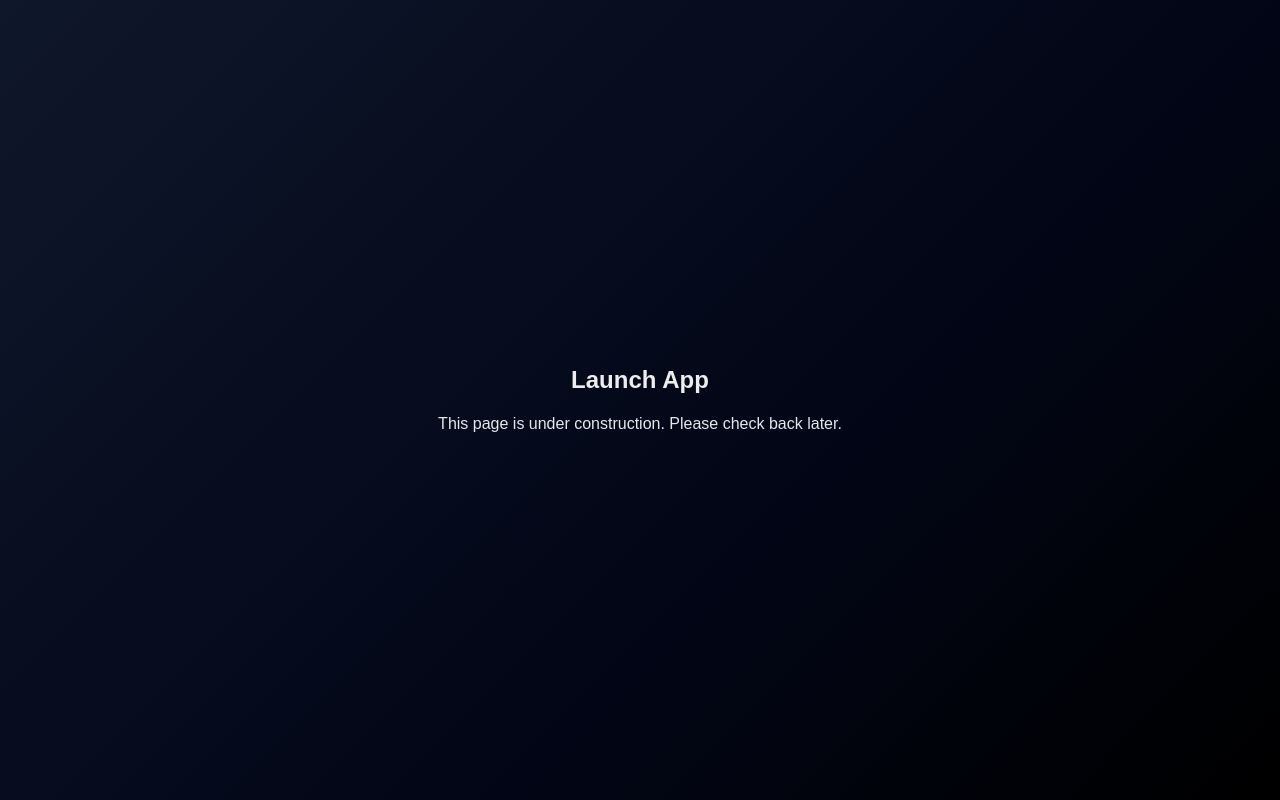
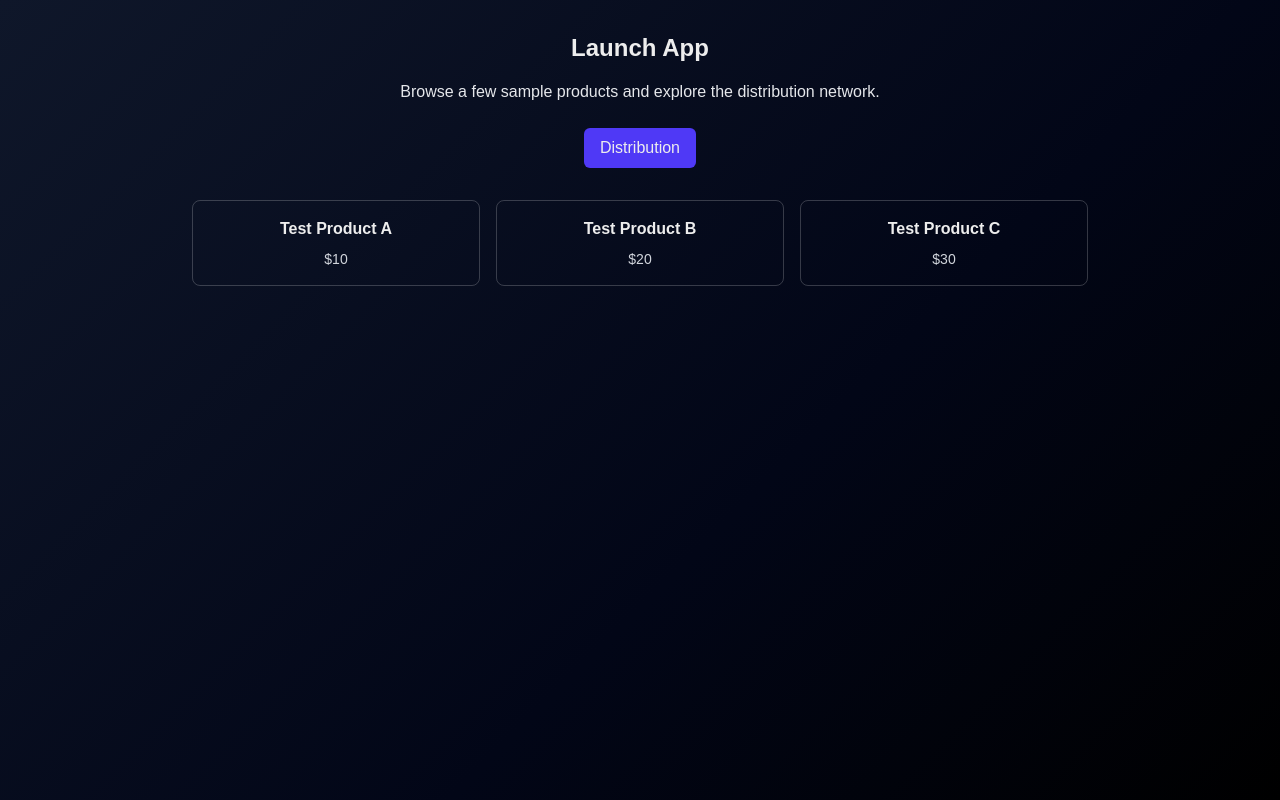
Before and after one commit to G3niusYukki/WinrockRWA, a Next.js app: page /launchapp in a window 1280 px wide. Built offline with nearby package versions, Linux system fonts and the light colour scheme.

Commit message:
Add distribution link and sample products on launch page

```diff
--- a/app/launchapp/page.tsx
+++ b/app/launchapp/page.tsx
@@ -2,13 +2,38 @@
 
 import React from "react";
 
+const products = [
+  { name: "Test Product A", price: "$10" },
+  { name: "Test Product B", price: "$20" },
+  { name: "Test Product C", price: "$30" },
+];
+
 const LaunchAppPage = () => {
   return (
-    <div className="min-h-screen flex flex-col items-center justify-center p-8">
+    <div className="min-h-screen flex flex-col items-center p-8">
       <h1 className="text-2xl font-bold mb-4">Launch App</h1>
-      <p className="text-center text-gray-200">
-        This page is under construction. Please check back later.
+      <p className="text-center text-gray-200 mb-6">
+        Browse a few sample products and explore the distribution network.
       </p>
+
+      <a
+        href="/distribution"
+        className="mb-8 px-4 py-2 rounded-md bg-indigo-600 hover:bg-indigo-500 transition-colors"
+      >
+        Distribution
+      </a>
+
+      <div className="grid gap-4 grid-cols-1 sm:grid-cols-3 w-full max-w-4xl">
+        {products.map((product) => (
+          <div
+            key={product.name}
+            className="p-4 border border-white/20 rounded-lg text-center"
+          >
+            <h2 className="font-semibold mb-2">{product.name}</h2>
+            <p className="text-sm text-gray-300">{product.price}</p>
+          </div>
+        ))}
+      </div>
     </div>
   );
 };
```
